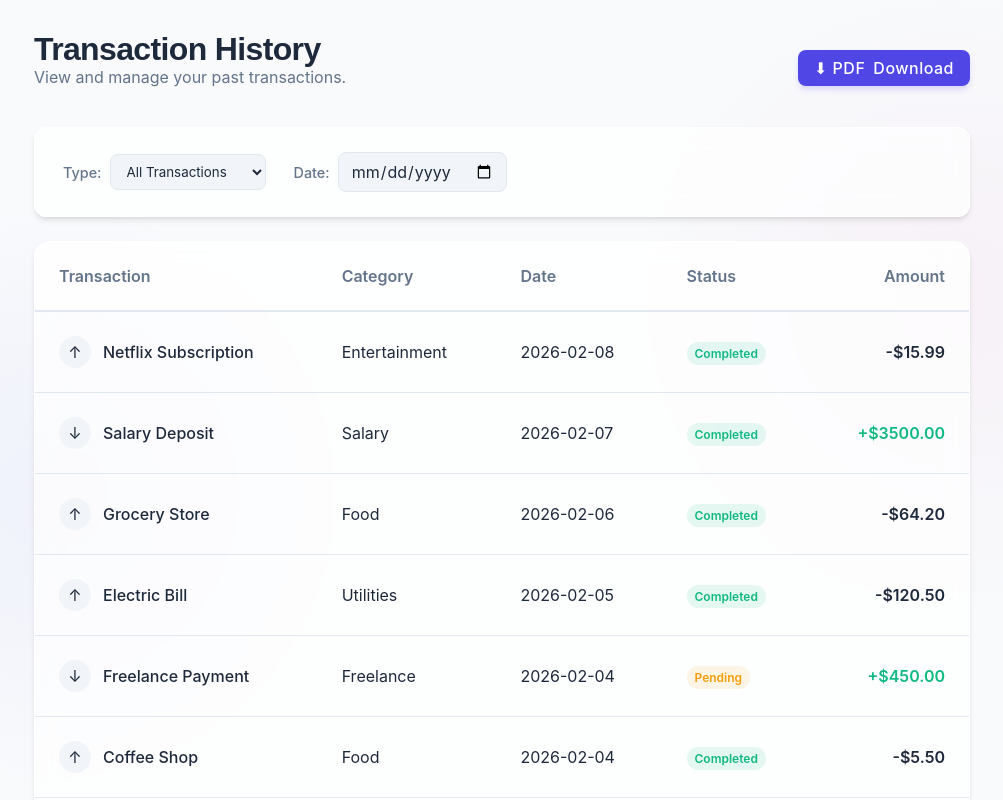
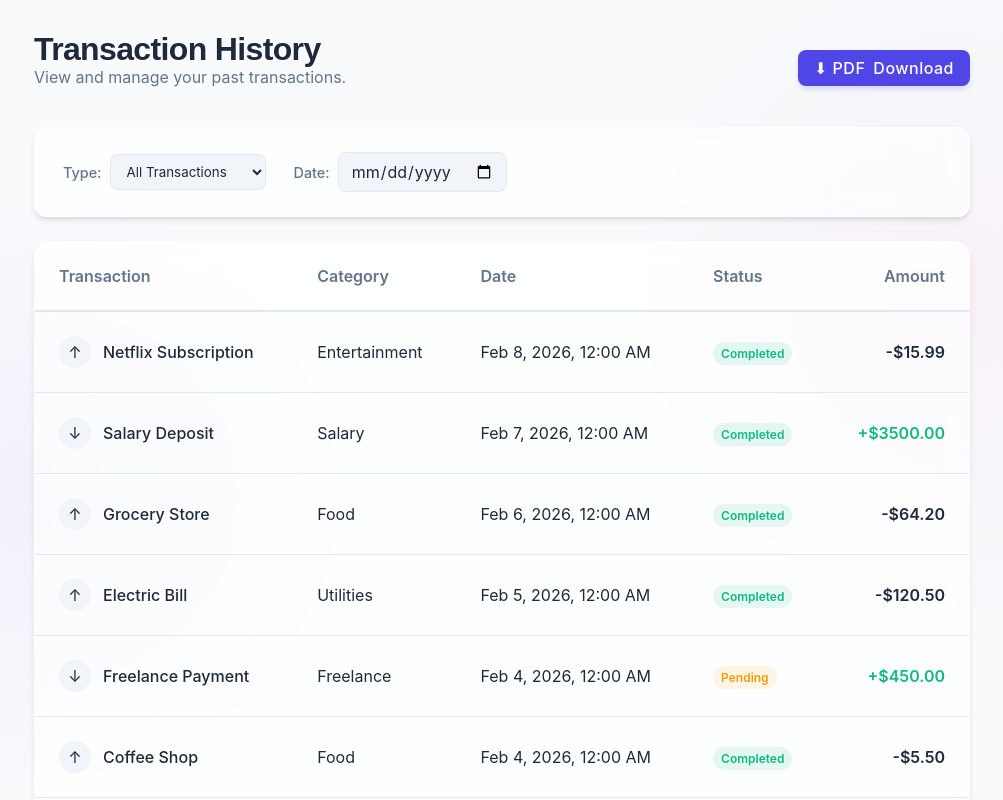
Before and after one commit to vijay-017/bank-application, a React app in the folder frontend/: page /transactions in a window 1280 px wide. Shown: the top 800 px of the page, without its empty margins (138-1141 px from the left). Built offline with nearby package versions, Linux system fonts and the light colour scheme; the HTML template or start-up script is replaced by a standard one.

Commit message:
update date format

```diff
--- a/frontend/src/pages/Dashboard.jsx
+++ b/frontend/src/pages/Dashboard.jsx
@@ -1,6 +1,7 @@
 import React, { useEffect, useState } from 'react';
 import axios from 'axios';
 import { useNavigate, useLocation } from 'react-router-dom';
+import { formatTransactionDate } from '../utils/dateFormatter';
 import '../styles/pages/Dashboard.css';
 
 const Dashboard = () => {
@@ -9,7 +10,7 @@ const Dashboard = () => {
     const user = location.state || {}; // Fallback to empty object if state is undefined
     const navigate = useNavigate();
     // Mock Data
-    const [recentTransactions,setRecentTransactions] = useState([]);
+    const [recentTransactions, setRecentTransactions] = useState([]);
 
     useEffect(() => {
         axios.get(`http://localhost:9090/transaction/${user.id}`)
@@ -100,7 +101,7 @@ const Dashboard = () => {
                                         </div>
                                         <div className="t-details">
                                             <h4>{t.description}</h4>
-                                            <span className="t-date">{t.date}</span>
+                                            <span className="t-date">{formatTransactionDate(t.date)}</span>
                                         </div>
                                     </div>
                                     <span className={`t-amount ${t.type === 'DEPOSIT' ? 'positive' : 'negative'}`}>
--- a/frontend/src/pages/TransactionHistory.jsx
+++ b/frontend/src/pages/TransactionHistory.jsx
@@ -1,4 +1,5 @@
 import React, { useState } from 'react';
+import { formatTransactionDate } from '../utils/dateFormatter';
 import '../styles/pages/TransactionHistory.css';
 
 const TransactionHistory = () => {
@@ -107,7 +108,7 @@ const TransactionHistory = () => {
                                         </div>
                                     </td>
                                     <td>{t.category}</td>
-                                    <td>{t.date}</td>
+                                    <td>{formatTransactionDate(t.date)}</td>
                                     <td>
                                         <span className={`status-pill status-${t.status}`}>
                                             {t.status}
--- /dev/null
+++ b/frontend/src/utils/dateFormatter.js
@@ -0,0 +1,30 @@
+/**
+ * Formats a date string into a user-friendly format like 'Today, 10:23 AM' or 'Yesterday, 9:00 AM'.
+ * @param {string} dateString - The date string to format.
+ * @returns {string} - The formatted date string.
+ */
+export const formatTransactionDate = (dateString) => {
+    if (!dateString) return 'N/A';
+
+    const date = new Date(dateString);
+    if (isNaN(date.getTime())) return dateString; // Return original if invalid
+
+    const now = new Date();
+    const today = new Date(now.getFullYear(), now.getMonth(), now.getDate());
+    const yesterday = new Date(today);
+    yesterday.setDate(yesterday.getDate() - 1);
+
+    const transactionDate = new Date(date.getFullYear(), date.getMonth(), date.getDate());
+
+    const timeOptions = { hour: 'numeric', minute: '2-digit', hour12: true };
+    const timeString = date.toLocaleTimeString([], timeOptions);
+
+    if (transactionDate.getTime() === today.getTime()) {
+        return `Today, ${timeString}`;
+    } else if (transactionDate.getTime() === yesterday.getTime()) {
+        return `Yesterday, ${timeString}`;
+    } else {
+        const dateOptions = { month: 'short', day: 'numeric', year: 'numeric' };
+        return `${date.toLocaleDateString([], dateOptions)}, ${timeString}`;
+    }
+};
```
